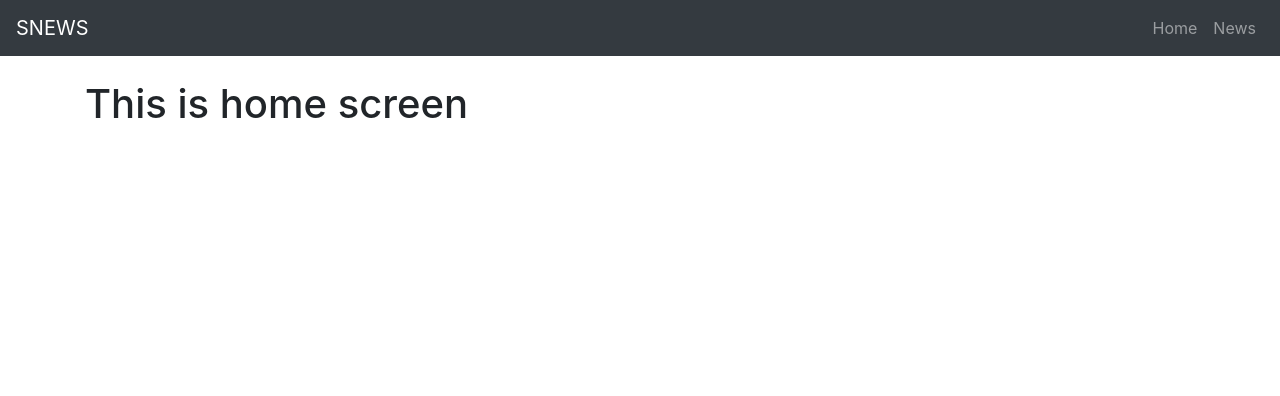
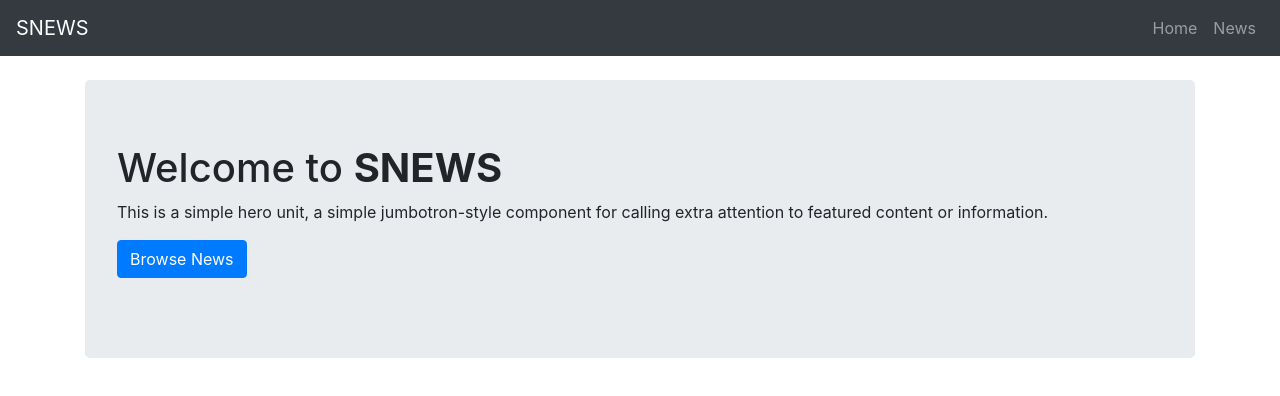
Before and after one commit to luthfisauqi17/Snews, a React (Create React App) app: page / in a window 1280 px wide. Shown: the top 396 px of the page. Built offline with nearby package versions, Linux system fonts and the light colour scheme.

Commit message:
Add title to the project

```diff
--- a/package.json
+++ b/package.json
@@ -10,6 +10,7 @@
     "react": "^17.0.1",
     "react-bootstrap": "^1.4.3",
     "react-dom": "^17.0.1",
+    "react-helmet": "^6.1.0",
     "react-router-dom": "^5.2.0",
     "react-scripts": "4.0.1",
     "web-vitals": "^0.2.4"
--- a/src/components/Header.js
+++ b/src/components/Header.js
@@ -6,7 +6,7 @@ function Header(props) {
   return (
     <div className="mb-4">
       <Navbar bg="dark" variant="dark" expand="lg">
-        <Navbar.Brand href="#home">SNEWS</Navbar.Brand>
+        <Navbar.Brand href="/home">SNEWS</Navbar.Brand>
         <Navbar.Toggle aria-controls="basic-navbar-nav" />
         <Navbar.Collapse id="basic-navbar-nav">
           <Nav className="ml-auto">
--- a/src/components/Home.js
+++ b/src/components/Home.js
@@ -1,9 +1,27 @@
 import React from "react";
+import { Jumbotron, Button } from "react-bootstrap";
+import { Helmet } from "react-helmet";
 
 function Home(props) {
   return (
     <div>
-      <h1>This is home screen</h1>
+      <Helmet>
+        <title>Home</title>
+      </Helmet>
+      <Jumbotron>
+        <h1>
+          Welcome to <strong>SNEWS</strong>
+        </h1>
+        <p>
+          This is a simple hero unit, a simple jumbotron-style component for
+          calling extra attention to featured content or information.
+        </p>
+        <p>
+          <Button href="/news" variant="primary">
+            Browse News
+          </Button>
+        </p>
+      </Jumbotron>
     </div>
   );
 }
--- a/src/components/News.js
+++ b/src/components/News.js
@@ -1,9 +1,13 @@
 import React from "react";
+import { Helmet } from "react-helmet";
 import NewsCardContainer from "./NewsCardContainer";
 
 function News(props) {
   return (
     <div>
+      <Helmet>
+        <title>News</title>
+      </Helmet>
       <NewsCardContainer />
     </div>
   );
--- a/src/components/NewsCard.js
+++ b/src/components/NewsCard.js
@@ -6,7 +6,7 @@ function NewsCard(props) {
   const img_src = `https://picsum.photos/seed/${props.id}/1000/1000`;
 
   return (
-    <div className="ml-2 mr-2">
+    <div className="ml-2 mr-2 mb-2 mt-2">
       <Card style={{ width: "18rem" }}>
         <Card.Img variant="top" src={img_src} />
         <Card.Body>
--- a/src/components/NewsCardContainer.js
+++ b/src/components/NewsCardContainer.js
@@ -6,6 +6,7 @@ import "bootstrap/dist/css/bootstrap.min.css";
 function NewsCardContainer(props) {
   return (
     <div>
+      <h1>News/</h1>
       <Row className="d-flex justify-content-center">
         <NewsCard id="1" />
         <NewsCard id="2" />
```
Also changed, not shown: 2 other files (tests, documents, lock files or other folders).
